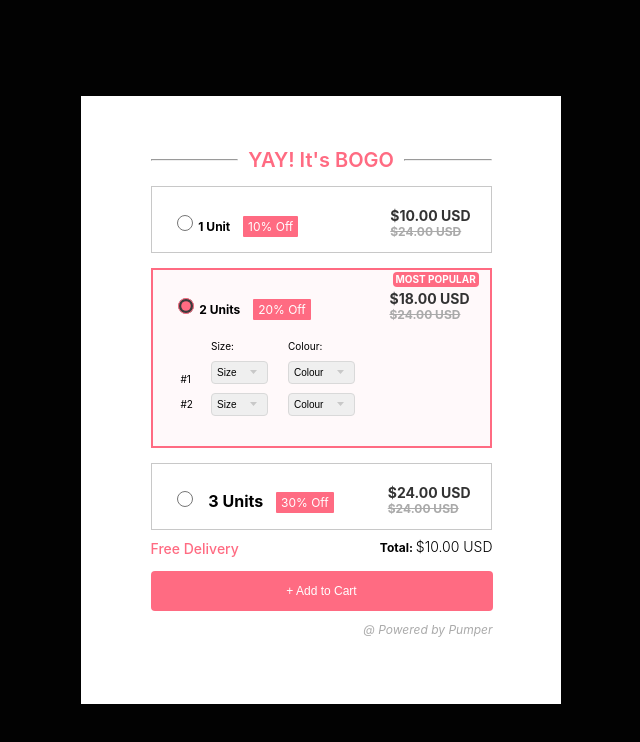
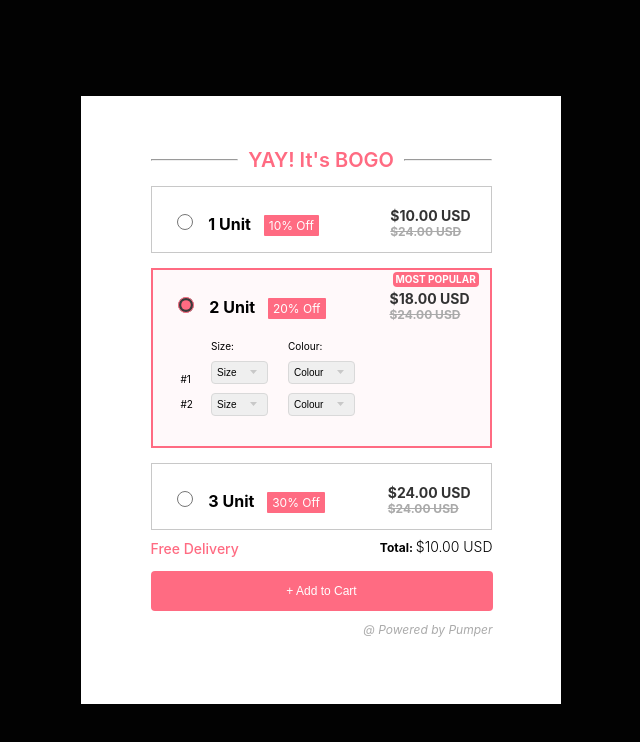
Before and after one commit to Trish1999/cart-modal, a plain HTML site: page index.html in a window 1280 px wide. Shown: the whole page, without its empty margins (319-959 px from the left). Drawn offline with Linux system fonts and the light colour scheme.

Commit message:
minor changes

```diff
--- a/index.html
+++ b/index.html
@@ -22,7 +22,7 @@
           <span class="details">
           <div>
             <input type="radio" name="cartOption" value="1" data-price="10">
-              <span class="unit"> 1 Unit</span>
+              <span class="units"> 1 Unit</span>
               <span class="discount">10% Off</span>
               </div>
               <div>
@@ -76,7 +76,7 @@
             <span class="details">
           <div>
             <input type="radio" name="cartOption" value="2" data-price="18" checked>
-              <span class="unit">2 Units</span>
+              <span class="units">2 Unit</span>
               <span class="discount">20% Off</span>
               </div>
               <div>
@@ -130,7 +130,7 @@
           <span class="details">
           <div>
             <input type="radio" name="cartOption" value="3" data-price="24">
-              <span class="units">3 Units</span>
+              <span class="units">3 Unit</span>
               <span class="discount">30% Off</span>
               </div>
               <div>
```
